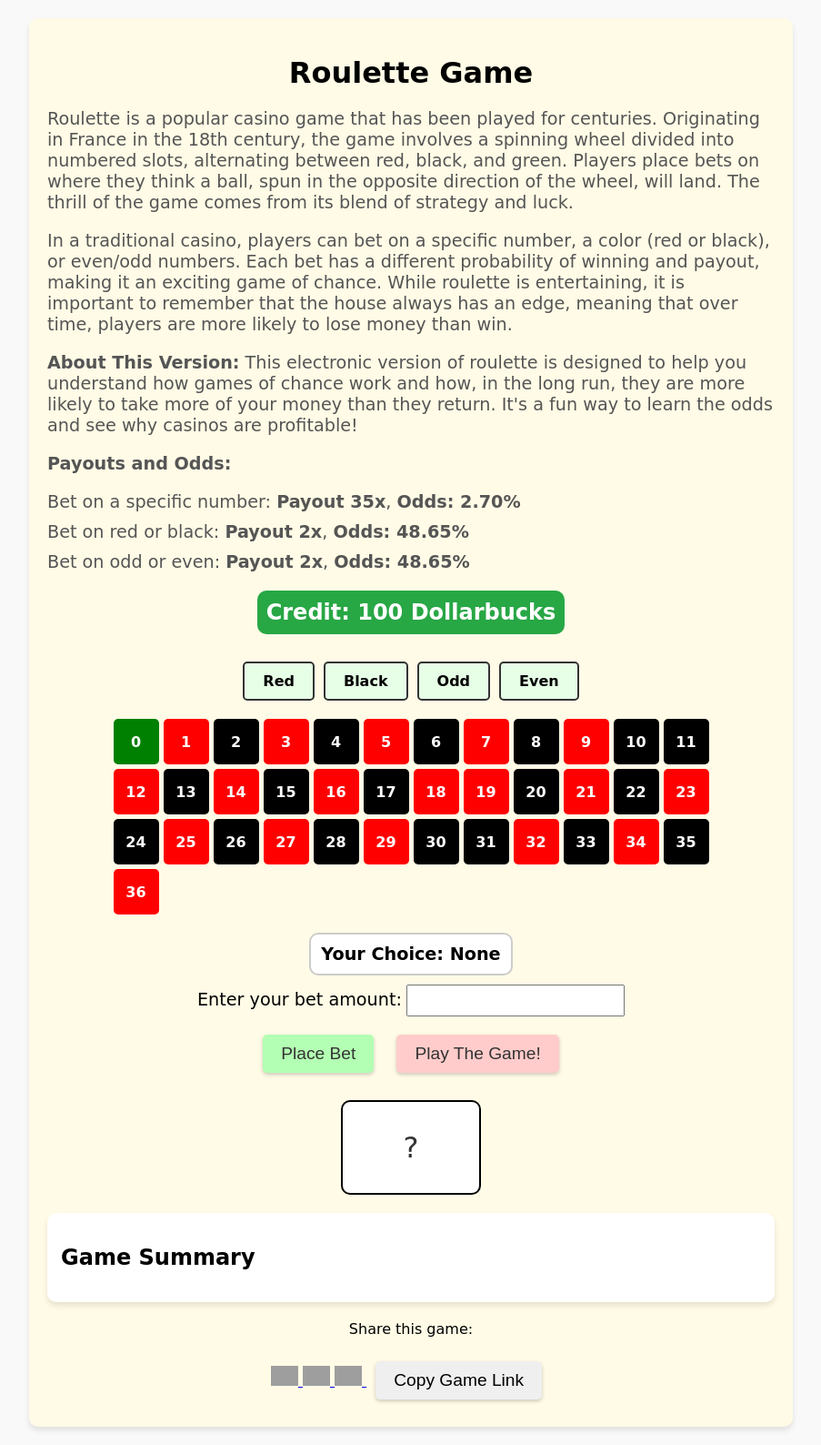
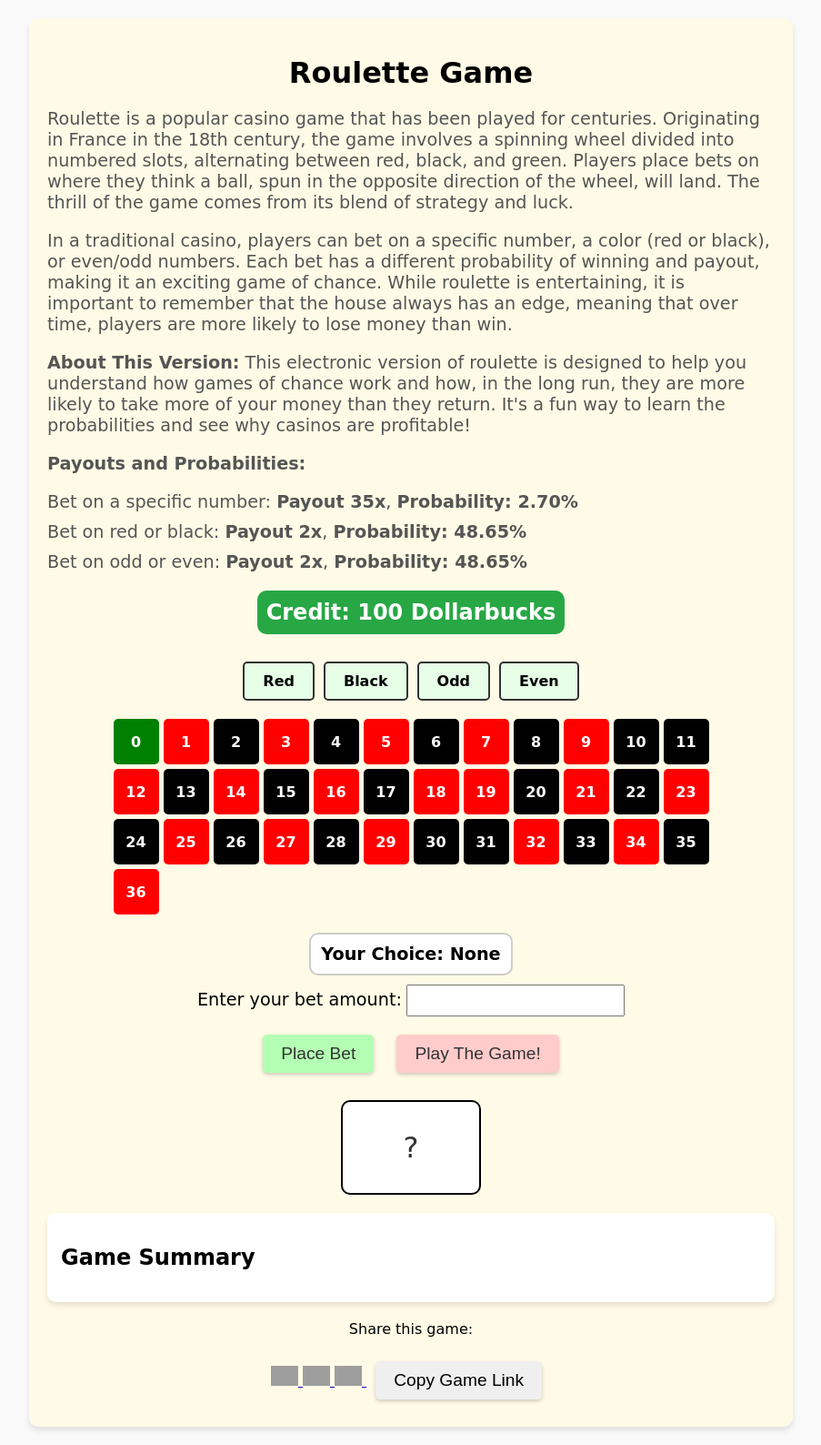
Before and after one commit to RFNajera/rfnajera.github.io, a Jekyll site: the page gambling_kids.html, which Jekyll copies as it is, in a window 1280 px wide. Shown: the whole page at 91% size, without its empty margins (188-1091 px from the left). Built offline with Jekyll 4.4.1, drawn with Linux system fonts in a browser that asks for light colours; grey boxes are pictures that could not be loaded.

Commit message:
Update gambling_kids.html
Replaced some mentions of "odds" with "probabilities."

```diff
--- a/gambling_kids.html
+++ b/gambling_kids.html
@@ -241,12 +241,12 @@
                 meaning that over time, players are more likely to lose money than win.</p>
             <p><strong>About This Version:</strong> This electronic version of roulette is designed to help you
                 understand how games of chance work and how, in the long run, they are more likely to take more of your
-                money than they return. It's a fun way to learn the odds and see why casinos are profitable!</p>
-            <p><strong>Payouts and Odds:</strong></p>
+                money than they return. It's a fun way to learn the probabilities and see why casinos are profitable!</p>
+            <p><strong>Payouts and Probabilities:</strong></p>
             <ul>
-                <li>Bet on a specific number: <strong>Payout 35x</strong>, <strong>Odds: 2.70%</strong></li>
-                <li>Bet on red or black: <strong>Payout 2x</strong>, <strong>Odds: 48.65%</strong></li>
-                <li>Bet on odd or even: <strong>Payout 2x</strong>, <strong>Odds: 48.65%</strong></li>
+                <li>Bet on a specific number: <strong>Payout 35x</strong>, <strong>Probability: 2.70%</strong></li>
+                <li>Bet on red or black: <strong>Payout 2x</strong>, <strong>Probability: 48.65%</strong></li>
+                <li>Bet on odd or even: <strong>Payout 2x</strong>, <strong>Probability: 48.65%</strong></li>
             </ul>
         </div>
         <div id="credit-card">Credit: <span id="credit">100</span> Dollarbucks</div>
```
